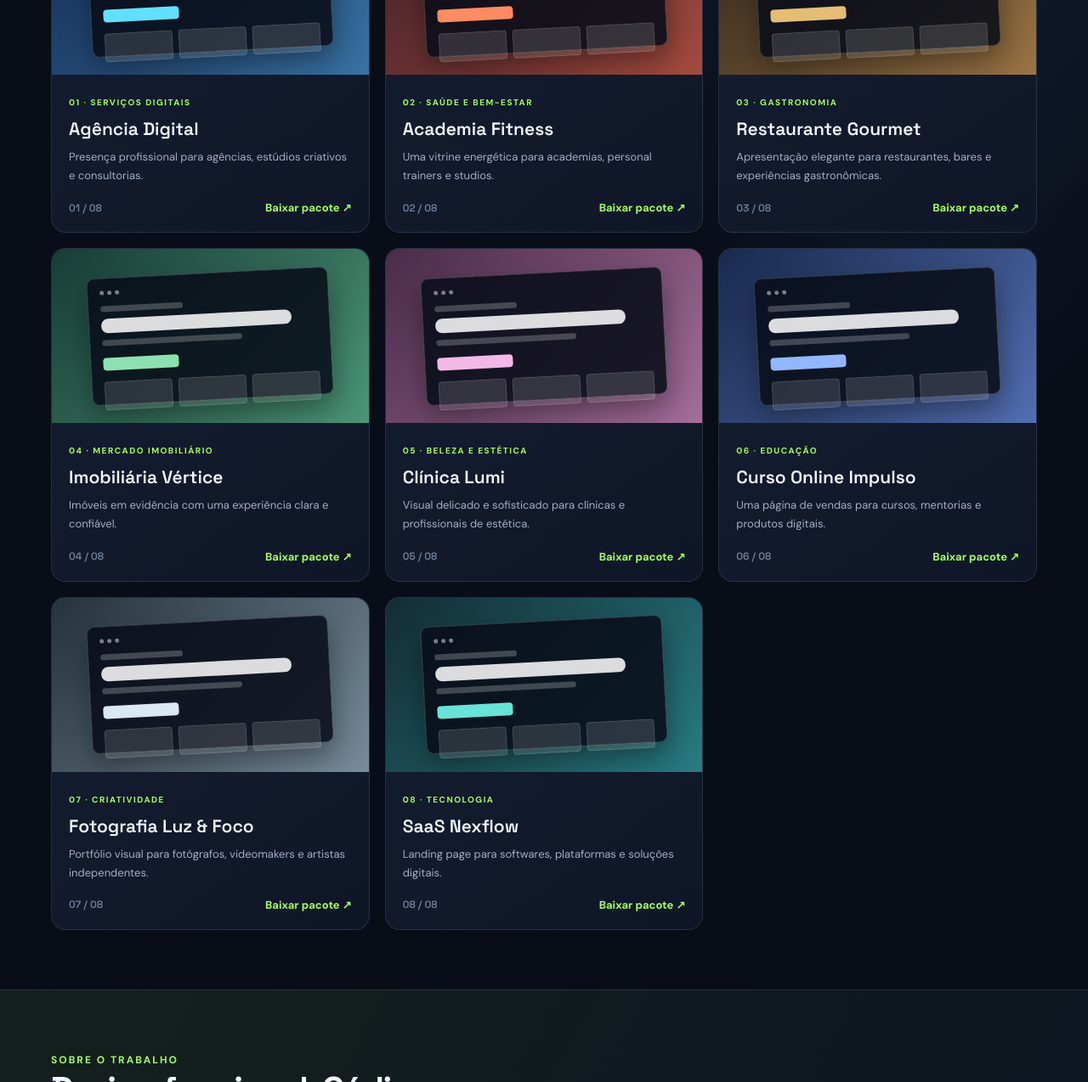
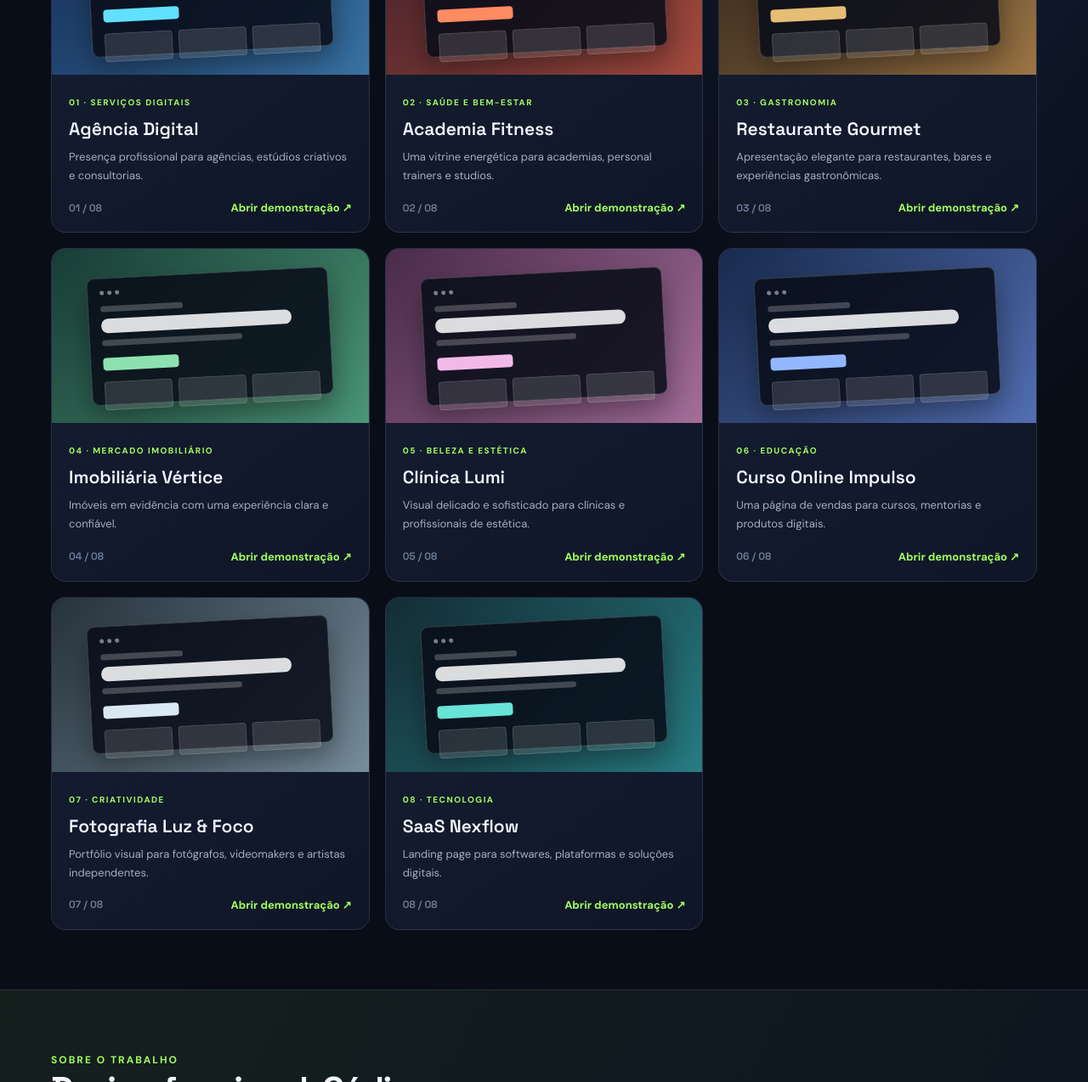
Before and after one commit to KenedyDesenvolvedor/templates-landing-pages, a plain HTML site: page index.html in a window 1280 px wide. Shown: the part 975-2249 px from the top of the page at 85% size. Drawn offline with Linux system fonts and the light colour scheme.

Commit message:
Adiciona links diretos para abrir cada landing page

```diff
--- a/index.html
+++ b/index.html
@@ -30,14 +30,14 @@ footer{border-top:1px solid var(--line);padding:25px 0;color:#77839a;font-size:1
 <section id="projetos" class="wrap">
 <div class="section-head"><div><span class="eyebrow">Portfólio selecionado</span><h2>Projetos em destaque</h2></div><p>Oito conceitos para diferentes segmentos. Cada layout pode ser personalizado com a identidade, conteúdo e objetivos do seu negócio.</p></div>
 <div class="grid">
-<article class="card"><div class="preview" style="--art:linear-gradient(135deg,#152b54,#3873a4);--mockaccent:#61e0ff"><div class="mock"><div class="mockbar"><i></i><i></i><i></i></div><div class="mockline short"></div><div class="mockline big"></div><div class="mockline"></div><div class="mockcta"></div><div class="mockblocks"><i></i><i></i><i></i></div></div></div><div class="cardbody"><span class="tag">01 · Serviços digitais</span><h3>Agência Digital</h3><p>Presença profissional para agências, estúdios criativos e consultorias.</p><div class="cardfoot"><span class="number">01 / 08</span><a href="https://raw.githubusercontent.com/KenedyDesenvolvedor/templates-landing-pages/main/3-templates-landing-pages-vendaveis.zip">Baixar pacote ↗</a></div></div></article>
-<article class="card"><div class="preview" style="--art:linear-gradient(135deg,#41202a,#a54b3e);--mockaccent:#ff8b62"><div class="mock"><div class="mockbar"><i></i><i></i><i></i></div><div class="mockline short"></div><div class="mockline big"></div><div class="mockline"></div><div class="mockcta"></div><div class="mockblocks"><i></i><i></i><i></i></div></div></div><div class="cardbody"><span class="tag">02 · Saúde e bem-estar</span><h3>Academia Fitness</h3><p>Uma vitrine energética para academias, personal trainers e studios.</p><div class="cardfoot"><span class="number">02 / 08</span><a href="https://raw.githubusercontent.com/KenedyDesenvolvedor/templates-landing-pages/main/3-templates-landing-pages-vendaveis.zip">Baixar pacote ↗</a></div></div></article>
-<article class="card"><div class="preview" style="--art:linear-gradient(135deg,#30251c,#9b7444);--mockaccent:#e5bd75"><div class="mock"><div class="mockbar"><i></i><i></i><i></i></div><div class="mockline short"></div><div class="mockline big"></div><div class="mockline"></div><div class="mockcta"></div><div class="mockblocks"><i></i><i></i><i></i></div></div></div><div class="cardbody"><span class="tag">03 · Gastronomia</span><h3>Restaurante Gourmet</h3><p>Apresentação elegante para restaurantes, bares e experiências gastronômicas.</p><div class="cardfoot"><span class="number">03 / 08</span><a href="https://raw.githubusercontent.com/KenedyDesenvolvedor/templates-landing-pages/main/3-templates-landing-pages-vendaveis.zip">Baixar pacote ↗</a></div></div></article>
-<article class="card"><div class="preview" style="--art:linear-gradient(135deg,#183c36,#4b9677);--mockaccent:#8de1b1"><div class="mock"><div class="mockbar"><i></i><i></i><i></i></div><div class="mockline short"></div><div class="mockline big"></div><div class="mockline"></div><div class="mockcta"></div><div class="mockblocks"><i></i><i></i><i></i></div></div></div><div class="cardbody"><span class="tag">04 · Mercado imobiliário</span><h3>Imobiliária Vértice</h3><p>Imóveis em evidência com uma experiência clara e confiável.</p><div class="cardfoot"><span class="number">04 / 08</span><a href="https://raw.githubusercontent.com/KenedyDesenvolvedor/templates-landing-pages/main/mais-5-templates-landing-pages.zip">Baixar pacote ↗</a></div></div></article>
-<article class="card"><div class="preview" style="--art:linear-gradient(135deg,#492b49,#a56e9c);--mockaccent:#f2b9e8"><div class="mock"><div class="mockbar"><i></i><i></i><i></i></div><div class="mockline short"></div><div class="mockline big"></div><div class="mockline"></div><div class="mockcta"></div><div class="mockblocks"><i></i><i></i><i></i></div></div></div><div class="cardbody"><span class="tag">05 · Beleza e estética</span><h3>Clínica Lumi</h3><p>Visual delicado e sofisticado para clínicas e profissionais de estética.</p><div class="cardfoot"><span class="number">05 / 08</span><a href="https://raw.githubusercontent.com/KenedyDesenvolvedor/templates-landing-pages/main/mais-5-templates-landing-pages.zip">Baixar pacote ↗</a></div></div></article>
-<article class="card"><div class="preview" style="--art:linear-gradient(135deg,#182a4d,#536fb3);--mockaccent:#91b7ff"><div class="mock"><div class="mockbar"><i></i><i></i><i></i></div><div class="mockline short"></div><div class="mockline big"></div><div class="mockline"></div><div class="mockcta"></div><div class="mockblocks"><i></i><i></i><i></i></div></div></div><div class="cardbody"><span class="tag">06 · Educação</span><h3>Curso Online Impulso</h3><p>Uma página de vendas para cursos, mentorias e produtos digitais.</p><div class="cardfoot"><span class="number">06 / 08</span><a href="https://raw.githubusercontent.com/KenedyDesenvolvedor/templates-landing-pages/main/mais-5-templates-landing-pages.zip">Baixar pacote ↗</a></div></div></article>
-<article class="card"><div class="preview" style="--art:linear-gradient(135deg,#26323c,#778d9c);--mockaccent:#d9e8f2"><div class="mock"><div class="mockbar"><i></i><i></i><i></i></div><div class="mockline short"></div><div class="mockline big"></div><div class="mockline"></div><div class="mockcta"></div><div class="mockblocks"><i></i><i></i><i></i></div></div></div><div class="cardbody"><span class="tag">07 · Criatividade</span><h3>Fotografia Luz & Foco</h3><p>Portfólio visual para fotógrafos, videomakers e artistas independentes.</p><div class="cardfoot"><span class="number">07 / 08</span><a href="https://raw.githubusercontent.com/KenedyDesenvolvedor/templates-landing-pages/main/mais-5-templates-landing-pages.zip">Baixar pacote ↗</a></div></div></article>
-<article class="card"><div class="preview" style="--art:linear-gradient(135deg,#142c35,#277d83);--mockaccent:#68e3d7"><div class="mock"><div class="mockbar"><i></i><i></i><i></i></div><div class="mockline short"></div><div class="mockline big"></div><div class="mockline"></div><div class="mockcta"></div><div class="mockblocks"><i></i><i></i><i></i></div></div></div><div class="cardbody"><span class="tag">08 · Tecnologia</span><h3>SaaS Nexflow</h3><p>Landing page para softwares, plataformas e soluções digitais.</p><div class="cardfoot"><span class="number">08 / 08</span><a href="https://raw.githubusercontent.com/KenedyDesenvolvedor/templates-landing-pages/main/mais-5-templates-landing-pages.zip">Baixar pacote ↗</a></div></div></article>
+<article class="card"><div class="preview" style="--art:linear-gradient(135deg,#152b54,#3873a4);--mockaccent:#61e0ff"><div class="mock"><div class="mockbar"><i></i><i></i><i></i></div><div class="mockline short"></div><div class="mockline big"></div><div class="mockline"></div><div class="mockcta"></div><div class="mockblocks"><i></i><i></i><i></i></div></div></div><div class="cardbody"><span class="tag">01 · Serviços digitais</span><h3>Agência Digital</h3><p>Presença profissional para agências, estúdios criativos e consultorias.</p><div class="cardfoot"><span class="number">01 / 08</span><a href="/landing_pages_vendaveis/01-agencia-digital/">Abrir demonstração ↗</a></div></div></article>
+<article class="card"><div class="preview" style="--art:linear-gradient(135deg,#41202a,#a54b3e);--mockaccent:#ff8b62"><div class="mock"><div class="mockbar"><i></i><i></i><i></i></div><div class="mockline short"></div><div class="mockline big"></div><div class="mockline"></div><div class="mockcta"></div><div class="mockblocks"><i></i><i></i><i></i></div></div></div><div class="cardbody"><span class="tag">02 · Saúde e bem-estar</span><h3>Academia Fitness</h3><p>Uma vitrine energética para academias, personal trainers e studios.</p><div class="cardfoot"><span class="number">02 / 08</span><a href="/landing_pages_vendaveis/02-academia-fitness/">Abrir demonstração ↗</a></div></div></article>
+<article class="card"><div class="preview" style="--art:linear-gradient(135deg,#30251c,#9b7444);--mockaccent:#e5bd75"><div class="mock"><div class="mockbar"><i></i><i></i><i></i></div><div class="mockline short"></div><div class="mockline big"></div><div class="mockline"></div><div class="mockcta"></div><div class="mockblocks"><i></i><i></i><i></i></div></div></div><div class="cardbody"><span class="tag">03 · Gastronomia</span><h3>Restaurante Gourmet</h3><p>Apresentação elegante para restaurantes, bares e experiências gastronômicas.</p><div class="cardfoot"><span class="number">03 / 08</span><a href="/landing_pages_vendaveis/03-restaurante-gourmet/">Abrir demonstração ↗</a></div></div></article>
+<article class="card"><div class="preview" style="--art:linear-gradient(135deg,#183c36,#4b9677);--mockaccent:#8de1b1"><div class="mock"><div class="mockbar"><i></i><i></i><i></i></div><div class="mockline short"></div><div class="mockline big"></div><div class="mockline"></div><div class="mockcta"></div><div class="mockblocks"><i></i><i></i><i></i></div></div></div><div class="cardbody"><span class="tag">04 · Mercado imobiliário</span><h3>Imobiliária Vértice</h3><p>Imóveis em evidência com uma experiência clara e confiável.</p><div class="cardfoot"><span class="number">04 / 08</span><a href="/mais_5_landing_pages/04-imobiliaria/">Abrir demonstração ↗</a></div></div></article>
+<article class="card"><div class="preview" style="--art:linear-gradient(135deg,#492b49,#a56e9c);--mockaccent:#f2b9e8"><div class="mock"><div class="mockbar"><i></i><i></i><i></i></div><div class="mockline short"></div><div class="mockline big"></div><div class="mockline"></div><div class="mockcta"></div><div class="mockblocks"><i></i><i></i><i></i></div></div></div><div class="cardbody"><span class="tag">05 · Beleza e estética</span><h3>Clínica Lumi</h3><p>Visual delicado e sofisticado para clínicas e profissionais de estética.</p><div class="cardfoot"><span class="number">05 / 08</span><a href="/mais_5_landing_pages/05-clinica-estetica/">Abrir demonstração ↗</a></div></div></article>
+<article class="card"><div class="preview" style="--art:linear-gradient(135deg,#182a4d,#536fb3);--mockaccent:#91b7ff"><div class="mock"><div class="mockbar"><i></i><i></i><i></i></div><div class="mockline short"></div><div class="mockline big"></div><div class="mockline"></div><div class="mockcta"></div><div class="mockblocks"><i></i><i></i><i></i></div></div></div><div class="cardbody"><span class="tag">06 · Educação</span><h3>Curso Online Impulso</h3><p>Uma página de vendas para cursos, mentorias e produtos digitais.</p><div class="cardfoot"><span class="number">06 / 08</span><a href="/mais_5_landing_pages/06-curso-online/">Abrir demonstração ↗</a></div></div></article>
+<article class="card"><div class="preview" style="--art:linear-gradient(135deg,#26323c,#778d9c);--mockaccent:#d9e8f2"><div class="mock"><div class="mockbar"><i></i><i></i><i></i></div><div class="mockline short"></div><div class="mockline big"></div><div class="mockline"></div><div class="mockcta"></div><div class="mockblocks"><i></i><i></i><i></i></div></div></div><div class="cardbody"><span class="tag">07 · Criatividade</span><h3>Fotografia Luz & Foco</h3><p>Portfólio visual para fotógrafos, videomakers e artistas independentes.</p><div class="cardfoot"><span class="number">07 / 08</span><a href="/mais_5_landing_pages/07-fotografo/">Abrir demonstração ↗</a></div></div></article>
+<article class="card"><div class="preview" style="--art:linear-gradient(135deg,#142c35,#277d83);--mockaccent:#68e3d7"><div class="mock"><div class="mockbar"><i></i><i></i><i></i></div><div class="mockline short"></div><div class="mockline big"></div><div class="mockline"></div><div class="mockcta"></div><div class="mockblocks"><i></i><i></i><i></i></div></div></div><div class="cardbody"><span class="tag">08 · Tecnologia</span><h3>SaaS Nexflow</h3><p>Landing page para softwares, plataformas e soluções digitais.</p><div class="cardfoot"><span class="number">08 / 08</span><a href="/mais_5_landing_pages/08-saas/">Abrir demonstração ↗</a></div></div></article>
 </div>
 </section>
 <section id="sobre" class="about"><div class="wrap aboutgrid"><div><span class="eyebrow">Sobre o trabalho</span><h2>Design funcional. Código direto. Resultado prático.</h2><p>Este portfólio reúne modelos desenvolvidos para demonstrar soluções web em diferentes nichos. A base é construída com tecnologias acessíveis, facilitando manutenção, personalização e publicação.</p><p>Os projetos são pontos de partida: cada entrega pode receber conteúdo real, identidade visual própria e integrações conforme a necessidade do cliente.</p></div><div class="skills"><div class="skill"><b>HTML5</b>Estrutura semântica</div><div class="skill"><b>CSS3</b>Layout responsivo</div><div class="skill"><b>JavaScript</b>Interações e comportamento</div><div class="skill"><b>Mobile first</b>Experiência em telas menores</div></div></div></section>
```
